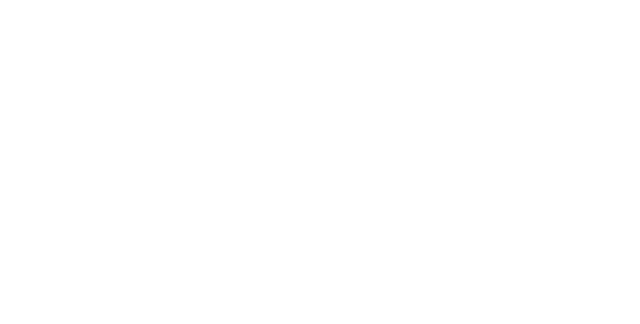
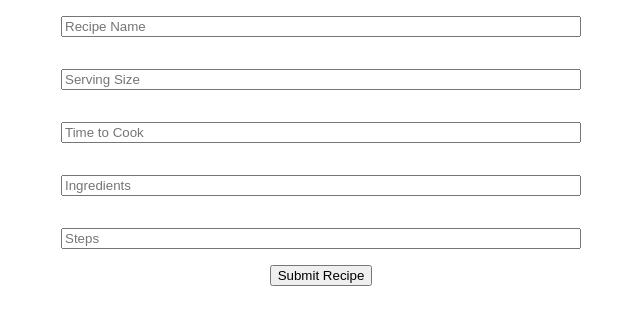
Before and after one commit to cwellis/recipes-site, a React (Create React App) app: page / in a window 1280 px wide. Shown: the top 324 px of the page, without its empty margins (319-959 px from the left). Built offline with nearby package versions, Linux system fonts and the light colour scheme.

Commit message:
started RS1, adding recipe name, serving, time, ingredients, steps

```diff
--- a/src/App.js
+++ b/src/App.js
@@ -1,9 +1,9 @@
-
+import AddRecipe from './Components/Forms/AddRecipe.jsx'
 
 function App() {
   return (
     <div className="App">
-
+      <AddRecipe />
     </div>
   );
 }
--- /dev/null
+++ b/src/Components/Forms/AddRecipe.css
@@ -0,0 +1,10 @@
+.container {
+    display: flex;
+    flex-direction: column;
+    align-items: center;
+}
+
+.container input {
+    width: 40%;
+    margin: 1rem 0;
+}
--- /dev/null
+++ b/src/Components/Forms/AddRecipe.jsx
@@ -0,0 +1,36 @@
+import React from 'react'
+import './AddRecipe.css'
+
+let AddRecipe = () => {
+
+
+    let collectInpt = () => {
+        let name = document.querySelector('.name')
+        let size = document.querySelector('.size')
+        let time = document.querySelector('.time')
+        let ing = document.querySelector('.ing')
+        let steps = document.querySelector('.steps')
+
+        console.log (name.value)
+        console.log (size.value)
+        console.log (time.value)
+        console.log (ing.value)
+        console.log (steps.value)
+    }
+
+    return (
+        <div>
+            <div className='container'>
+                <input className='name' type="text" placeholder='Recipe Name' />
+                <input className='size' type="text" placeholder='Serving Size' />
+                <input className='time' type="text" placeholder='Time to Cook' />
+                <input className='ing' type="text" placeholder='Ingredients'/>
+                <input className='steps' type="text" placeholder='Steps'/>
+                <button onClick={ collectInpt }>Submit Recipe</button>
+            </div>
+        </div>
+
+    )
+}
+
+export default AddRecipe;
```
